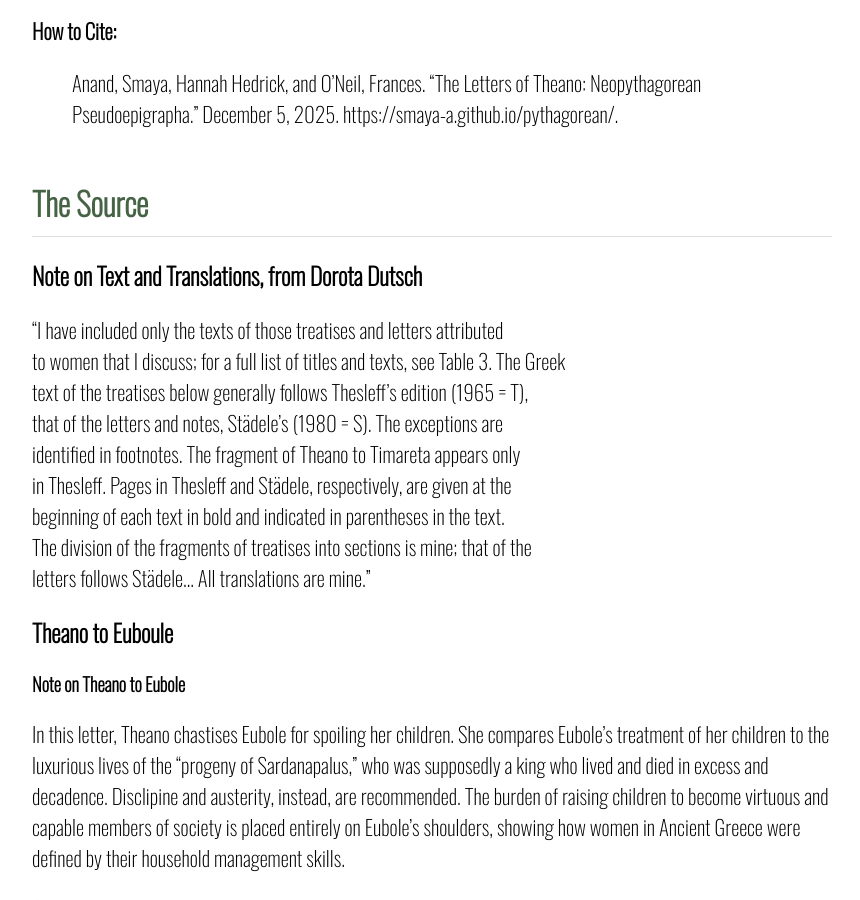
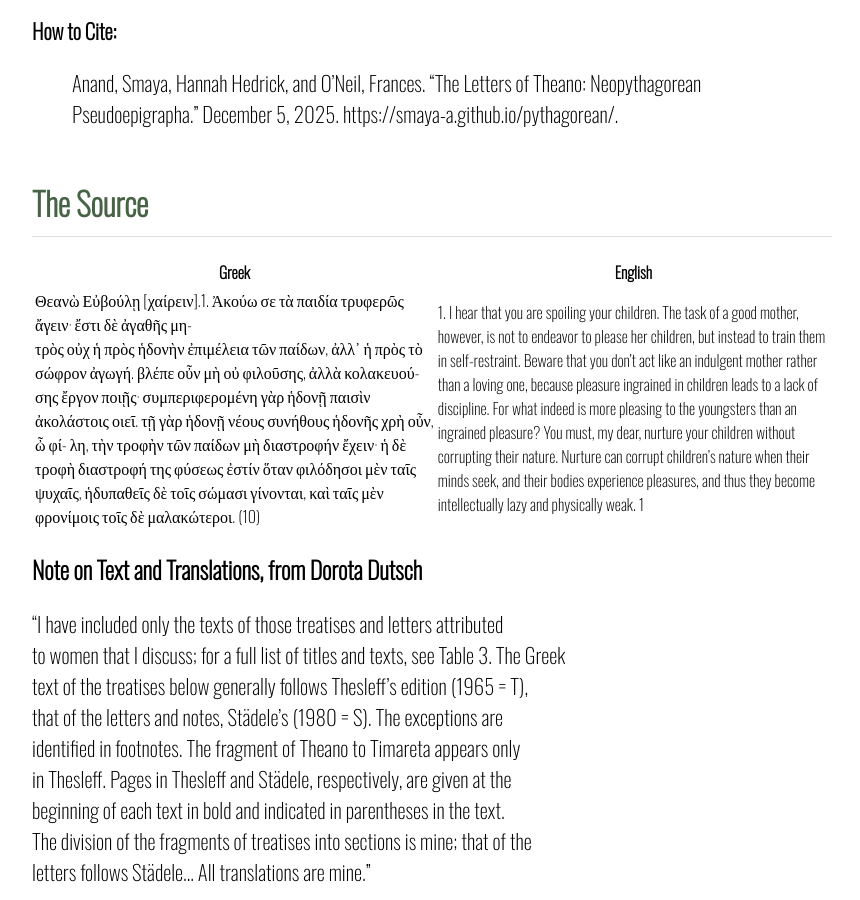
Before and after one commit to smaya-a/pythagorean, a Jekyll site: the page built from index.markdown, in a window 1280 px wide and 900 px high, scrolled down 991 px. Shown: the whole window, without its empty margins (208-1068 px from the left). Built offline with Jekyll 4.4.1, drawn with Linux system fonts in a browser that asks for light colours.

Commit message:
Update index.markdown
test table

```diff
--- a/index.markdown
+++ b/index.markdown
@@ -19,6 +19,10 @@ Altogether, the following letters are rich sources which provide a new opportuni
 > Anand, Smaya, Hannah Hedrick, and O'Neil, Frances. “The Letters of Theano: Neopythagorean Pseudoepigrapha.” December 5, 2025. https://smaya-a.github.io/pythagorean/.
 
 # The Source
+
+| Greek | English |
+|-------|-----------|
+|Θεανὼ Εὐβούλῃ [χαίρειν].1. Ἀκούω σε τὰ παιδία τρυφερῶς ἄγειν· ἔστι δὲ ἀγαθῆς μη- <br> τρὸς οὐχ ἡ πρὸς ἡδονὴν ἐπιμέλεια τῶν παίδων, ἀλλ᾽ ἡ πρὸς τὸ σώφρον ἀγωγή. βλέπε οὖν μὴ οὐ φιλοῦσης, ἀλλὰ κολακευού- σης ἔργον ποιῇς· συμπεριφερομένη γὰρ ἡδονῇ παισὶν ἀκολάστοις οιεῖ. τῇ γὰρ ἡδονῇ νέους συνήθους ἡδονῆς χρὴ οὖν, ὦ φί- λη, τὴν τροφὴν τῶν παίδων μὴ διαστροφήν ἔχειν· ἡ δὲ τροφὴ διαστροφή της φύσεως ἐστίν ὅταν φιλόδησοι μὲν ταῖς ψυχαῖς, ἡδυπαθεῖς δὲ τοῖς σώμασι γίνονται, καὶ ταῖς μὲν φρονίμοις τοῖς δὲ μαλακώτεροι. (10) | 1. I hear that you are spoiling your children. The task of a good mother, however, is not to endeavor to please her children, but instead to train them in self-restraint. Beware that you don’t act like an indulgent mother rather than a loving one, because pleasure ingrained in children leads to a lack of discipline. For what indeed is more pleasing to the youngsters than an ingrained pleasure? You must, my dear, nurture your children without corrupting their nature. Nurture can corrupt children’s nature when their minds seek, and their bodies experience pleasures, and thus they become intellectually lazy and physically weak. 1 |
 
 ## **Note on Text and Translations, from Dorota Dutsch**
 
```
